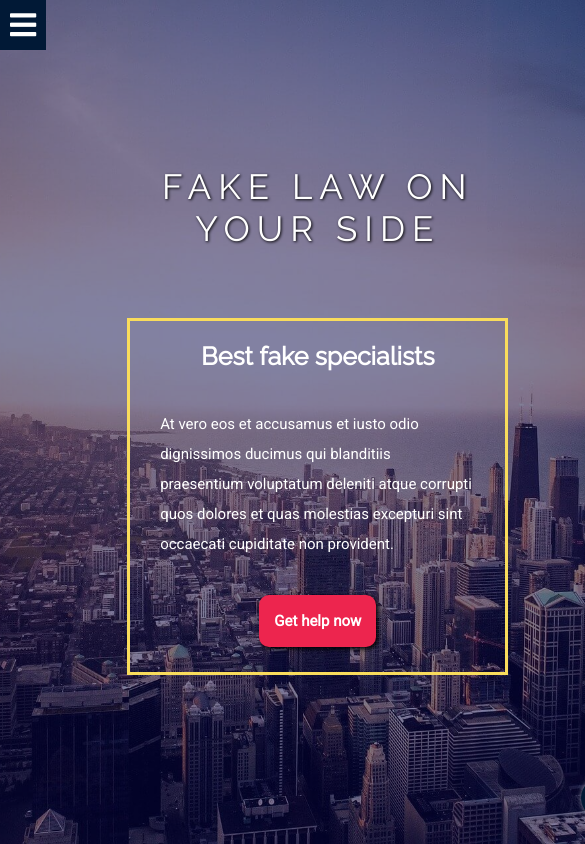
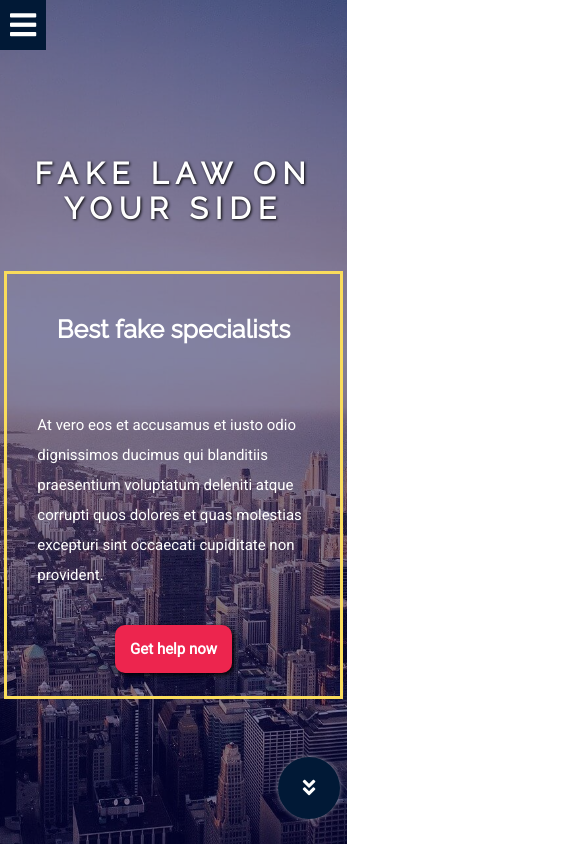
Before and after one commit to jjcreator/business-page, a React (Create React App) app: page / in a window 390 px wide. Shown: the top 844 px of the page, 585 px wide, since content can reach past the window. Built offline with nearby package versions, Linux system fonts and the light colour scheme.

Commit message:
initial commit on this branch

```diff
--- a/public/index.html
+++ b/public/index.html
@@ -11,7 +11,6 @@
       content="Web site created using create-react-app"
     />
     <link rel="manifest" href="%PUBLIC_URL%/manifest.json" />
-    <link rel="stylesheet" href="https://stackpath.bootstrapcdn.com/bootstrap/4.4.1/css/bootstrap.min.css" integrity="sha384-Vkoo8x4CGsO3+Hhxv8T/Q5PaXtkKtu6ug5TOeNV6gBiFeWPGFN9MuhOf23Q9Ifjh" crossorigin="anonymous">
     <link rel="stylesheet" href="https://cdnjs.cloudflare.com/ajax/libs/animate.css/3.5.2/animate.min.css">
     <title>React App</title>
   </head>
--- a/src/App.css
+++ b/src/App.css
@@ -1,17 +1,12 @@
 @import url('https://fonts.googleapis.com/css?family=Raleway|Roboto|Playfair+Display&display=swap');
 
-.mainContainer {
-  display: flex;
-  width: 100%;
-  position: relative;
-}
+.pageContainer {
 
-.pageContainer {
-  flex: 1;
   background: #edf3f2;
   background: linear-gradient(107deg, rgba(237,243,242,1) 20%, rgba(255,255,255,1) 50%, rgba(237,243,242,1) 80%);
   margin-left: 11vw;
   z-index: 20;
+  width: 89vw;
 }
 
 .generalContainer {
--- a/src/App.js
+++ b/src/App.js
@@ -20,7 +20,6 @@ function App() {
   }, []);
 
   return (
-    <div className="mainContainer">
       <Router>
         <MobileNavbar/>
         <Navbar/>
@@ -38,8 +37,6 @@ function App() {
             </Switch>
         </div>
         </Router>
-      </div>
-
   );
 }
 
--- a/src/components/MainPage/Services.js
+++ b/src/components/MainPage/Services.js
@@ -28,11 +28,13 @@ function Services() {
     return (
         <ScrollAnimation animateIn={styles.animated} animateOnce={false} duration={0.5}>
             <section className={styles.principles}>
-                    <Shape text="Services"/>
-                    <div id={styles.list}>
-                        {listItems}
-                    </div>
-                    <ExpandingLine animationDuration={0.5} animationDelay={1750}/>
+                <div className="generalContainer flexColumn">
+                        <Shape text="Services"/>
+                        <div id={styles.list}>
+                            {listItems}
+                        </div>
+                        <ExpandingLine animationDuration={0.5} animationDelay={1750}/>
+                </div>
             </section>
         </ScrollAnimation>
     )
--- a/src/components/MainPage/Testimonials.js
+++ b/src/components/MainPage/Testimonials.js
@@ -63,9 +63,11 @@ function Testimonials() {
     return (
         <ScrollAnimation animateIn={styles.animated} animateOnce={true} offset={250} duration={0.4}>
             <section id={styles.testimonialsSection}>
-                <Shape text="Testimonials"/>
-                <div id={styles.testimonials}>
-                    {shownTestimonials}
+                <div className="generalContainer flexColumn">
+                    <Shape text="Testimonials"/>
+                    <div id={styles.testimonials}>
+                        {shownTestimonials}
+                    </div>
                 </div>
             </section>
         </ScrollAnimation>
--- a/src/index.css
+++ b/src/index.css
@@ -18,6 +18,8 @@ body {
   padding: 0;
   box-sizing: border-box;
   width: 100vw;
+  max-width: 100vw;
+  display: flex;
 }
 
 code {
--- a/src/modules/mainStyle.module.css
+++ b/src/modules/mainStyle.module.css
@@ -61,7 +61,7 @@ animation: pop 0.4s forwards ease-in;
     flex-direction: column;
     justify-content: space-around;
     align-items: center;
-    width: 40%;
+    width: 35%;
     border: 3px solid #F9DC5C;
     border-left: none;
     margin-left: 0%;
@@ -483,15 +483,21 @@ animation: pop 0.4s forwards ease-in;
     .roundedLine {
         margin-top: 5vh;
     }
+    #testimonials {
+        grid-template: 1fr/1fr 1fr;
+    }
 }
 
 @media screen and (max-width: 650px) {
+
     #showcaseTitle {
-        font-size: 35px;
+        font-size: 30px;
+        width: 100%;
+        padding: 20px;
     }
     #showcaseDescription {
         border-left: 3px solid var(--tertiary-color);
-        width: 60%;
+        width: 90%;
         padding: 10px;
     }
     #showcaseDescription p {
@@ -501,4 +507,22 @@ animation: pop 0.4s forwards ease-in;
         padding: 15px;
         font-size: 15px;
     }
+    #list {
+        grid-template: 1fr 1fr 1fr/ 1fr 1fr;
+    }
+
+    #missionRow {
+        width: 80%;
+    }
+    #principles {
+        width: 100%;
+
+    }
+
+    .listItem {
+        font-size: 20px;
+    }
+    #testimonials {
+        grid-template: 1fr/1fr;
+    }
 }
--- a/src/modules/navbarStyle.module.css
+++ b/src/modules/navbarStyle.module.css
@@ -6,6 +6,7 @@
     z-index: 2;
     background-color: var(--secondary-color);
     position: fixed;
+
 }
 
 #wave {
@@ -21,6 +22,7 @@
     display: flex;
     flex-direction: column;
     align-items: center;
+    opacitY: 0.5;
 }
 
 #links {
```
